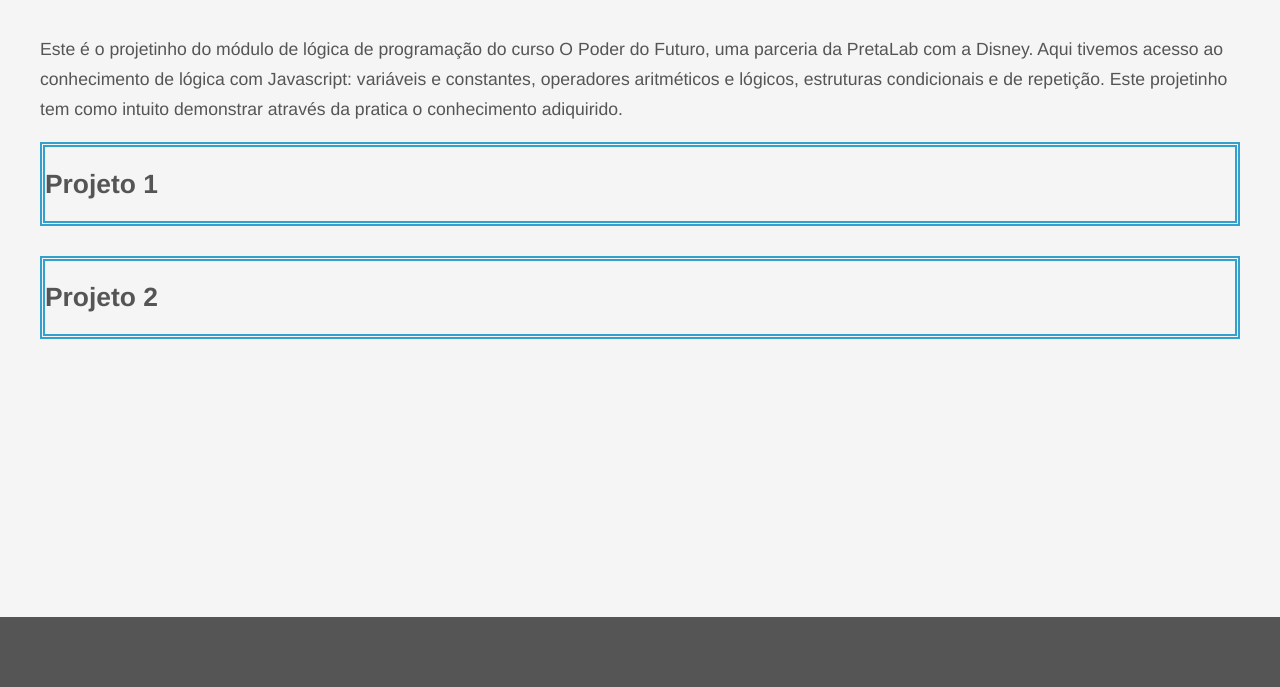
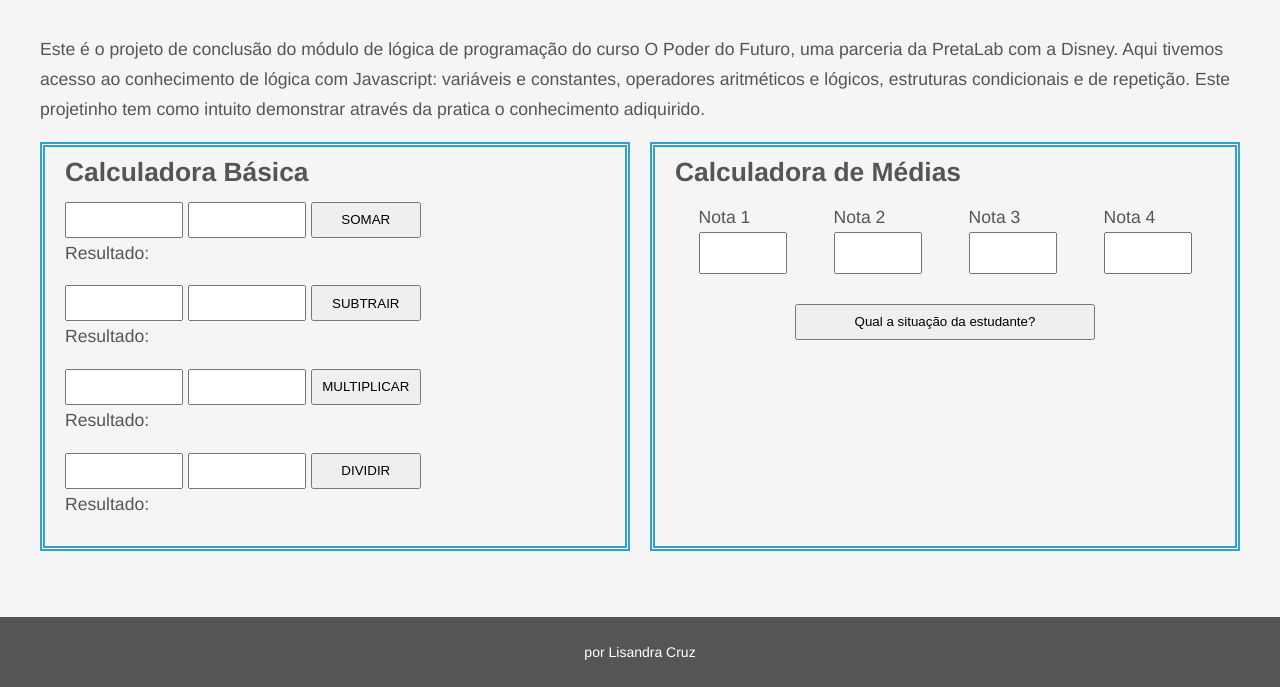
Before and after one commit to lisandrascruz/ProjetoFinal_PretaLab-Disney-LP, a plain HTML site: page index.html in a window 1280 px wide. Shown: the part 113-800 px from the top of the page. Drawn offline with Linux system fonts and the light colour scheme.

Commit message:
Project structure

```diff
--- a/index.html
+++ b/index.html
@@ -3,7 +3,7 @@
   <head>
     <meta charset="UTF-8" />
     <meta name="viewport" content="width=device-width, initial-scale=1.0" />
-    <link rel="stylesheet" href="styles.css" />
+    <link rel="stylesheet" href="/styles/styles.css" />
     <title>Projeto Final</title>
   </head>
   <body>
@@ -12,27 +12,82 @@
     <!-- <img src="./img/exercito.gif" alt="" /> -->
     <main>
       <p>
-        Este é o projetinho do módulo de lógica de programação do curso O Poder
-        do Futuro, uma parceria da PretaLab com a Disney. Aqui tivemos acesso ao
-        conhecimento de lógica com Javascript: variáveis e constantes,
-        operadores aritméticos e lógicos, estruturas condicionais e de
-        repetição. Este projetinho tem como intuito demonstrar através da
+        Este é o projeto de conclusão do módulo de lógica de programação do
+        curso O Poder do Futuro, uma parceria da PretaLab com a Disney. Aqui
+        tivemos acesso ao conhecimento de lógica com Javascript: variáveis e
+        constantes, operadores aritméticos e lógicos, estruturas condicionais e
+        de repetição. Este projetinho tem como intuito demonstrar através da
         pratica o conhecimento adiquirido.
       </p>
 
-      <section id="projeto1">
-        <h2>Projeto 1</h2>
-      </section>
+      <div id="contentCalcBasica">
+        <section id="projeto1">
+          <h2>Calculadora Básica</h2>
 
-      <section id="projeto2">
-        <h2>Projeto 2</h2>
-      </section>
+          <input class="inputCalc" id="numero1Soma" type="number" required />
+          <input class="inputCalc" id="numero2Soma" type="number" required />
+          <button class="buttonCalc" onclick="somar()">SOMAR</button>
+          <p class="resultado">Resultado: <b id="resultadoSoma"></b></p>
+
+          <input class="inputCalc" id="numero1Sub" type="number" required />
+          <input class="inputCalc" id="numero2Sub" type="number" required />
+          <button class="buttonCalc" onclick="subtrair()">SUBTRAIR</button>
+          <p class="resultado">Resultado: <b id="resultadoSub"></b></p>
+
+          <input class="inputCalc" id="numero1Mult" type="number" required />
+          <input class="inputCalc" id="numero2Mult" type="number" required />
+          <button class="buttonCalc" onclick="multiplicar()">
+            MULTIPLICAR
+          </button>
+          <p class="resultado">Resultado: <b id="resultadoMult"></b></p>
+
+          <input class="inputCalc" id="numero1Div" type="number" required />
+          <input class="inputCalc" id="numero2Div" type="number" required />
+          <button class="buttonCalc" onclick="dividir()">DIVIDIR</button>
+          <p class="resultado">Resultado: <b id="resultadoDiv"></b></p>
+        </section>
+
+        <section id="projeto2">
+          <h2>Calculadora de Médias</h2>
+
+          <div id="contentCalcMedias">
+            <div id="notas">
+              <div class="nota">
+                <label for="nota1">Nota 1</label>
+                <input class="inputNota" id="nota1" type="number" required />
+              </div>
+
+              <div class="nota">
+                <label for="nota2">Nota 2</label>
+                <input class="inputNota" id="nota2" type="number" required />
+              </div>
+
+              <div class="nota">
+                <label for="nota3">Nota 3</label>
+                <input class="inputNota" id="nota3" type="number" required />
+              </div>
+
+              <div class="nota">
+                <label for="nota4">Nota 4</label>
+                <input class="inputNota" id="nota4" type="number" required />
+              </div>
+            </div>
+
+            <button id="btnSituacao" onclick="calcularMedia()">
+              Qual a situação da estudante?
+            </button>
+
+            <p id="situacaoAluno" />
+          </div>
+        </section>
+      </div>
     </main>
 
     <footer>
-      <p id="footer-text" />
+      <p id="footer-text">por Lisandra Cruz</p>
     </footer>
 
-    <script src="index.js"></script>
+    <script type="text/javascript" src="/js/calculadora.js"></script>
+    <script type="text/javascript" src="/js/media.js"></script>
   </body>
 </html>
--- a/index.js
+++ /dev/null
@@ -1,2 +0,0 @@
-// crie uma constante na linha abaixo chamada meu rodape e insira seu nome
-document.getElementById("footer-text").innerHTML = meuRodape;
--- /dev/null
+++ b/js/calculadora.js
@@ -0,0 +1,52 @@
+function somar() {
+  const numero1 = parseFloat(document.getElementById("numero1Soma").value);
+  const numero2 = parseFloat(document.getElementById("numero2Soma").value);
+  // evite mexer no código acima!
+
+
+
+
+  /* use as constantes numero 1 e numero 2 e realize a soma entre elas.
+  Em seguida, ao invés de mostrar o numero 10, mostre o resultado da operação */
+  document.getElementById("resultadoSoma").innerHTML = 10;
+}
+
+function subtrair() {
+  const numero1 = parseFloat(document.getElementById("numero1Sub").value);
+  const numero2 = parseFloat(document.getElementById("numero2Sub").value);
+  // evite mexer no código acima!
+
+
+
+
+
+  /* use as constantes numero 1 e numero 2 e realize a soma entre elas.
+   Em seguida, ao invés de mostrar o numero 9, mostre o resultado da operação */
+  document.getElementById("resultadoSub").innerHTML = 9;
+}
+
+function multiplicar() {
+  const numero1 = parseFloat(document.getElementById("numero1Mult").value);
+  const numero2 = parseFloat(document.getElementById("numero2Mult").value);
+  // evite mexer no código acima!
+
+
+
+
+  /* use as constantes numero 1 e numero 2 e realize a soma entre elas.
+   Em seguida, ao invés de mostrar o numero 5, mostre o resultado da operação */
+  document.getElementById("resultadoMult").innerHTML = 5;
+}
+
+function dividir() {
+  const numero1 = parseFloat(document.getElementById("numero1Div").value);
+  const numero2 = parseFloat(document.getElementById("numero2Div").value);
+  // evite mexer no código acima!
+
+
+
+
+  /* use as constantes numero 1 e numero 2 e realize a soma entre elas.
+   Em seguida, ao invés de mostrar o numero -89, mostre o resultado da operação */
+  document.getElementById("resultadoDiv").innerHTML = -89;
+}
--- /dev/null
+++ b/js/media.js
@@ -0,0 +1,29 @@
+/*
+  Calcule a média da estudante, em seguida, com base na nota exiba as seguintes
+  frases usando uma estrutura de condição:
+    1. Se a nota for 0, mostre na tela: "Infelizmente você zerou a prova :( "
+    2. Se a nota for entre 0.1 e 3, mostre na tela:
+      "Caramba, deu ruim, você obteve media {nota}! Estude mais e tente novamente!"
+    3. Se a nota for entre 3.1 e 5.9, mostre na tela:
+      "Você obteve media {nota}! Falta pouco para a média."
+    4. Se a nota for entre 6 e 7, mostre na tela: "Você está na média com {nota}"
+    5. Se a nota for entre 7.1 e 9, mostre na tela: "Notão! Sua média é {nota}!"
+    6. Se a nota for entre 7.1 e 9, mostre na tela:
+      "Hoje é seu aniversário? Pq você ta de parabéns! 10 de média"
+*/
+function calcularMedia() {
+  const nota1 = parseFloat(document.getElementById("nota1").value);
+  const note2 = parseFloat(document.getElementById("nota2").value);
+  const note3 = parseFloat(document.getElementById("nota3").value);
+  const note4 = parseFloat(document.getElementById("nota4").value);
+
+  let mensagem = "";
+  // evite mexer no código acima!
+
+
+
+
+
+  // evite mexer na linha de código abaixo!
+  document.getElementById("situacaoAluno").innerHTML = mensagem;
+}
--- a/styles.css
+++ b/styles/styles.css
@@ -11,7 +11,11 @@ body {
 
 h1 {
   text-align: center;
+}
 
+h2 {
+  margin: 0;
+  margin-bottom: 15px;
 }
 
 main {
@@ -25,7 +29,14 @@ p {
 section {
   border: thick double #32a1ce;;
   margin-bottom: 30px;
+  width: 50%;
 }
+
+button {
+  height: 36px;
+
+}
+
 footer {
   position: absolute;
   bottom: 0;
@@ -43,8 +54,58 @@ footer p {
   margin: 0;
 }
 
+#projeto1, #projeto2 {
+  padding: 10px 20px;
+  line-height: auto
+}
+
 #formulario {
   display: flex;
   flex-wrap: wrap;
   width: 100%;
 }
+
+#notas {
+  display: flex;
+  width: 100%;
+  justify-content: space-around;
+}
+
+#btnSituacao{
+  width: 300px;
+}
+
+#contentCalcBasica {
+  display: flex;
+  gap: 20px;
+}
+
+#contentCalcMedias {
+  display: flex;
+  flex-direction: column;
+  align-items: center;
+  gap: 30px;
+}
+
+.nota {
+  display: flex;
+  flex-direction: column;
+}
+
+.inputCalc {
+  width: 110px;
+  height: 30px;
+}
+
+.buttonCalc {
+  width: 110px;
+}
+
+.resultado {
+  margin-top: 0;
+}
+
+.inputNota{
+  width: 80px;
+  height: 36px;
+}
```
Also changed, not shown: 1 other file.
